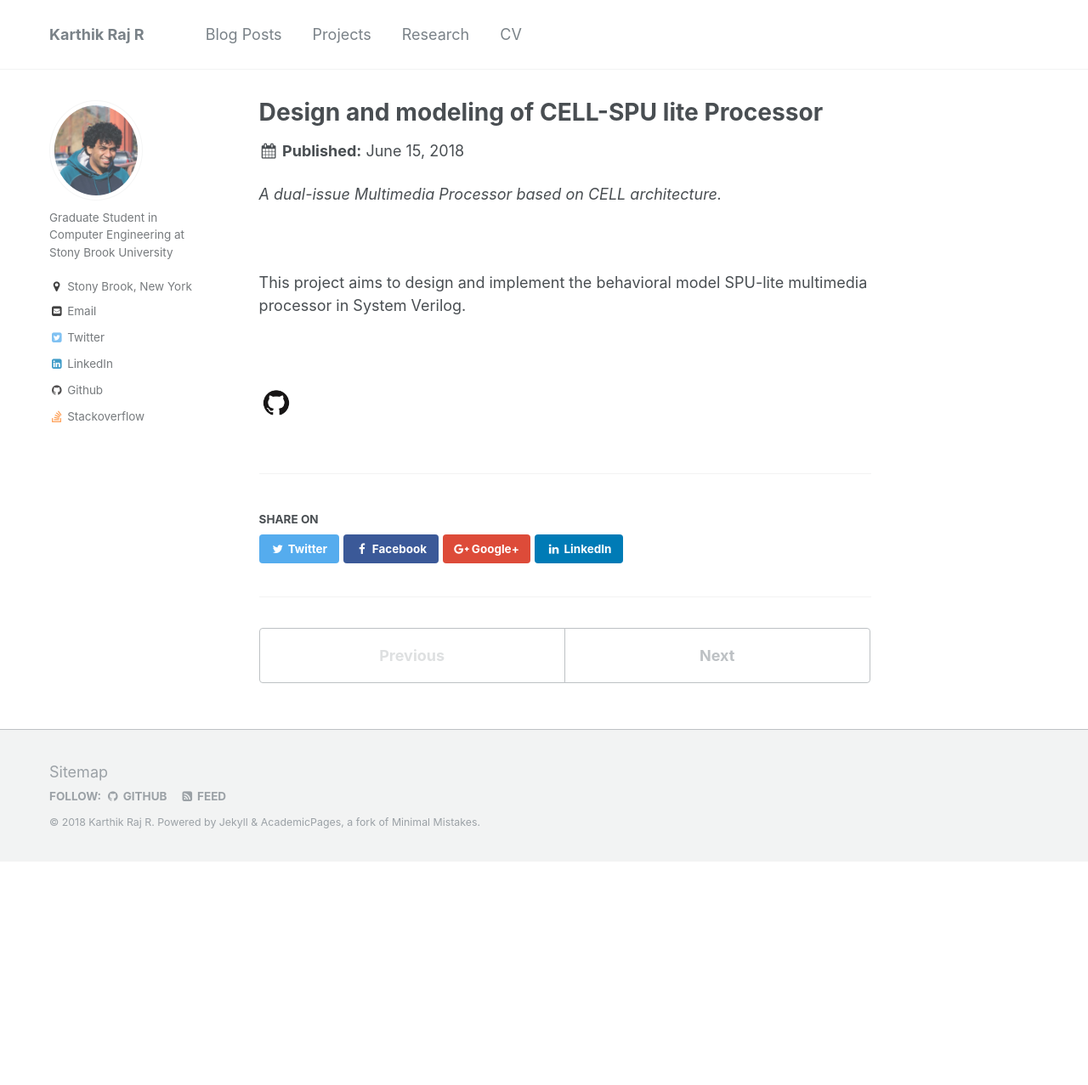
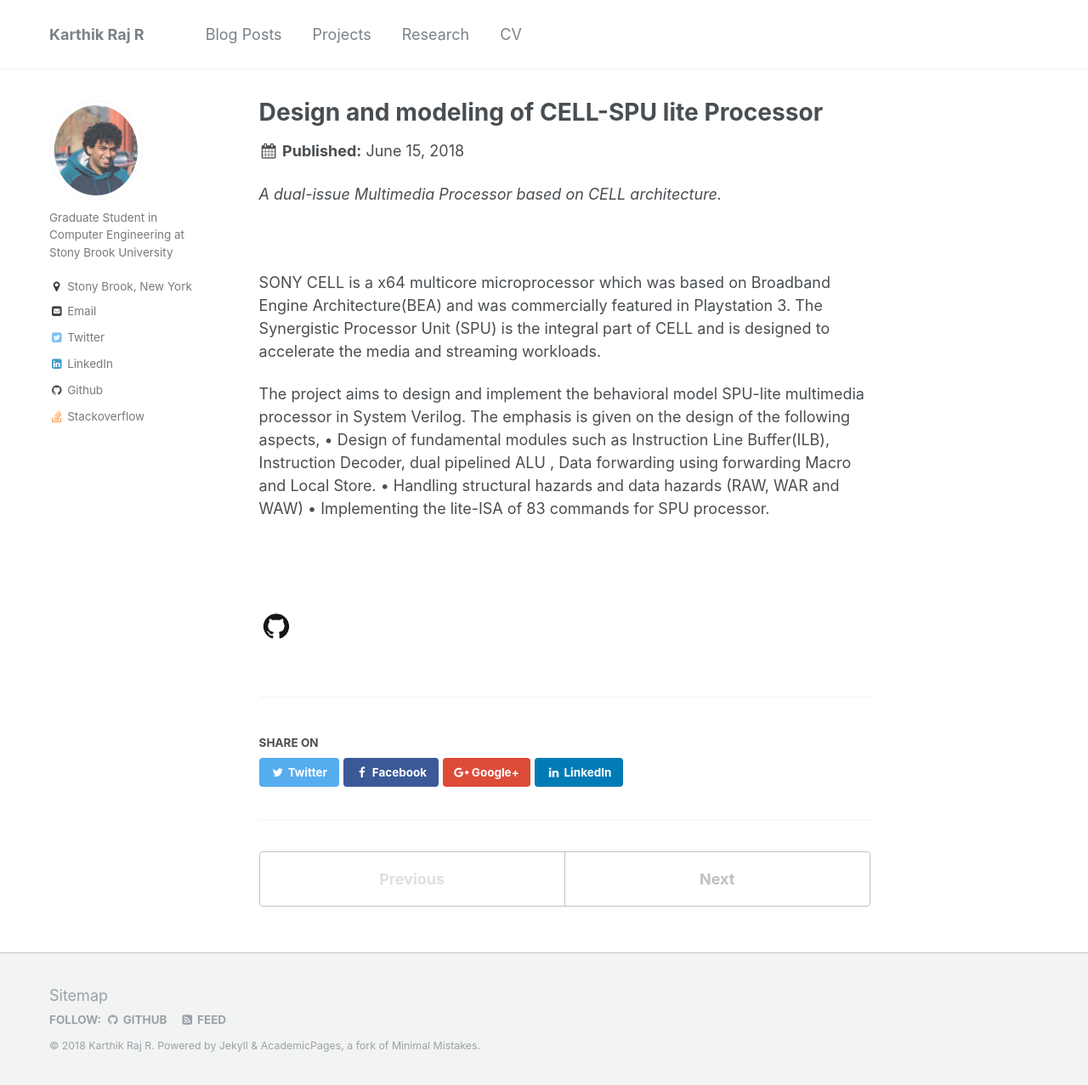
Before and after one commit to Karthik4293/Karthik4293.github.io, a Jekyll site: the page built from _portfolio/CELL-SPU.md, in a window 1280 px wide and 1277 px high. Shown: the whole window at 85% size. Built offline with Jekyll 4.4.1, drawn with Linux system fonts in a browser that asks for light colours.

Commit message:
updating first project

```diff
--- a/_portfolio/CELL-SPU.md
+++ b/_portfolio/CELL-SPU.md
@@ -7,7 +7,14 @@ collection: portfolio
 <i>A dual-issue Multimedia Processor based on CELL architecture.</i><br/>
 <br/>
 
-This project aims to design and implement the behavioral model SPU-lite multimedia processor in System Verilog.
+SONY CELL is a x64 multicore microprocessor which was based on Broadband Engine Architecture(BEA) and was commercially featured in Playstation 3. The Synergistic Processor Unit (SPU) is the integral part of CELL and is designed to accelerate the media and streaming workloads.
+
+The project aims to design and implement the behavioral model SPU-lite multimedia processor in System Verilog. The emphasis is given on the design of the following aspects,
+•	Design of fundamental modules such as Instruction Line Buffer(ILB), Instruction
+Decoder, dual pipelined ALU , Data forwarding using forwarding Macro and Local Store.
+•	Handling structural hazards and data hazards (RAW, WAR and WAW)
+•	Implementing the lite-ISA of 83 commands for SPU processor.
+
 <br/>
 <br/>
 <span><a href='https://github.com/Karthik4293/Design-and-Implementation-of-CELL-SPU-lite-processor' target='_blank'><img style='float: left;' width = '40' src='/images/git.png'></a></span>
```
